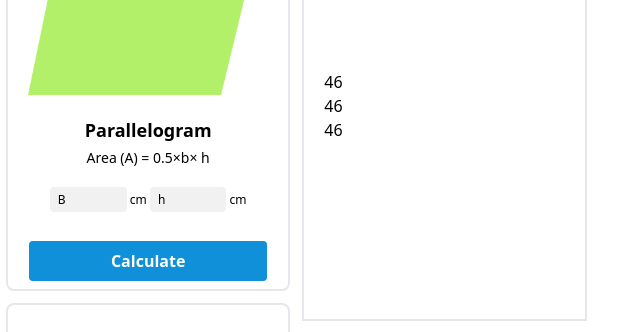
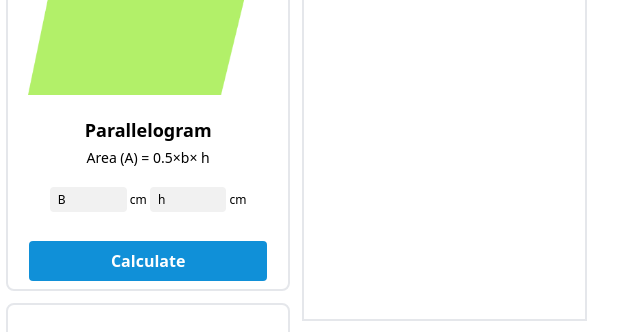
Before and after one commit to rajin572/simple-card-desing, a plain HTML site: page index.html in a window 1280 px wide. Shown: the part 269-601 px from the top of the page, 640-1280 px from the left. Drawn offline with nearby package versions, Linux system fonts and the light colour scheme.

Commit message:
change code

```diff
--- a/index.html
+++ b/index.html
@@ -119,11 +119,6 @@
       </section>
       <section class="grid col-span-1 p-5 max-h-[450px] border-2">
         <div class="font-bold text-sm text-center text-black-500 underline">Area Calculation</div>
-        <div>
-          <h3>46</h3>
-          <h3>46</h3>
-          <h3>46</h3>
-        </div>
       </section>
     </main>
   </body>
```
Also changed, not shown: 1 other file.
